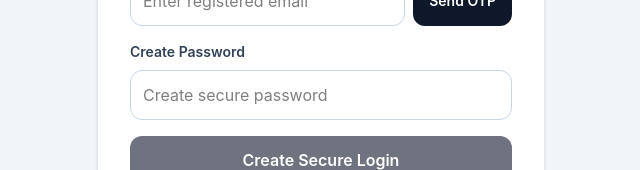
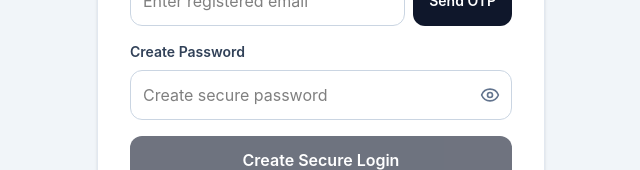
Before and after one commit to chandu7000/fraudshield-event-driven-payment-system, a React (Vite) app in the folder frontend/: page /register in a window 1280 px wide. Shown: the part 499-669 px from the top of the page, without its empty margins (319-959 px from the left). Built offline with nearby package versions, Linux system fonts and the light colour scheme.

Commit message:
Add password visibility toggle across auth pages

```diff
--- a/frontend/src/pages/ForgotPassword.jsx
+++ b/frontend/src/pages/ForgotPassword.jsx
@@ -1,6 +1,12 @@
 import { useEffect, useState } from "react";
 import { Link, useNavigate } from "react-router-dom";
-import { ShieldCheck, MailCheck, KeyRound } from "lucide-react";
+import {
+  ShieldCheck,
+  MailCheck,
+  KeyRound,
+  Eye,
+  EyeOff,
+} from "lucide-react";
 import {
   sendForgotPasswordOtp,
   verifyForgotPasswordOtp,
@@ -13,6 +19,7 @@ function ForgotPassword() {
   const [email, setEmail] = useState("");
   const [otp, setOtp] = useState("");
   const [newPassword, setNewPassword] = useState("");
+  const [showPassword, setShowPassword] = useState(false);
 
   const [otpSent, setOtpSent] = useState(false);
   const [otpVerified, setOtpVerified] = useState(false);
@@ -171,8 +178,7 @@ function ForgotPassword() {
 
             {message && (
               <div
-                className={`mb-5 rounded-xl p-4 text-sm font-medium ${
-                  messageType === "success"
+                className={`mb-5 rounded-xl p-4 text-sm font-medium ${messageType === "success"
                     ? "bg-emerald-100 text-emerald-700 border border-emerald-200"
                     : "bg-red-100 text-red-700 border border-red-200"
                   }`}
@@ -270,16 +276,24 @@ function ForgotPassword() {
                     />
 
                     <input
-                      type="password"
+                      type={showPassword ? "text" : "password"}
                       placeholder="Enter new password"
                       value={newPassword}
                       onChange={(e) => {
                         setNewPassword(e.target.value);
                         clearMessage();
                       }}
-                      className="w-full border border-slate-300 rounded-xl p-3 pl-10 text-sm sm:text-base outline-none focus:ring-2 focus:ring-slate-900 focus:border-slate-900"
+                      className="w-full border border-slate-300 rounded-xl p-3 pl-10 pr-12 text-sm sm:text-base outline-none focus:ring-2 focus:ring-slate-900 focus:border-slate-900"
                       required
                     />
+
+                    <button
+                      type="button"
+                      onClick={() => setShowPassword(!showPassword)}
+                      className="absolute right-3 top-1/2 -translate-y-1/2 text-slate-500 hover:text-slate-800"
+                    >
+                      {showPassword ? <EyeOff size={20} /> : <Eye size={20} />}
+                    </button>
                   </div>
                 </div>
               )}
--- a/frontend/src/pages/Login.jsx
+++ b/frontend/src/pages/Login.jsx
@@ -1,6 +1,6 @@
 import { useEffect, useState } from "react";
 import { Link, useNavigate } from "react-router-dom";
-import { ShieldCheck } from "lucide-react";
+import { Eye, EyeOff, ShieldCheck } from "lucide-react";
 import { loginUser } from "../services/authService";
 
 function Login() {
@@ -10,6 +10,8 @@ function Login() {
     email: "",
     password: "",
   });
+
+  const [showPassword, setShowPassword] = useState(false);
 
   const [message, setMessage] = useState("");
   const [messageType, setMessageType] = useState("");
@@ -128,15 +130,26 @@ function Login() {
                   Password
                 </label>
 
+                <div className="relative">
                   <input
-                  type="password"
+                    type={showPassword ? "text" : "password"}
                     name="password"
                     placeholder="Enter password"
                     value={formData.password}
                     onChange={handleChange}
-                  className="w-full border border-slate-300 rounded-xl p-3 text-sm sm:text-base outline-none focus:ring-2 focus:ring-slate-900 focus:border-slate-900"
+                    className="w-full border border-slate-300 rounded-xl p-3 pr-12 text-sm sm:text-base outline-none focus:ring-2 focus:ring-slate-900 focus:border-slate-900"
                     required
                   />
+
+                  <button
+                    type="button"
+                    onClick={() => setShowPassword(!showPassword)}
+                    className="absolute right-3 top-1/2 -translate-y-1/2 text-slate-500 hover:text-slate-800"
+                    aria-label={showPassword ? "Hide password" : "Show password"}
+                  >
+                    {showPassword ? <EyeOff size={20} /> : <Eye size={20} />}
+                  </button>
+                </div>
               </div>
 
               <div className="text-right">
--- a/frontend/src/pages/Register.jsx
+++ b/frontend/src/pages/Register.jsx
@@ -1,6 +1,11 @@
 import { useEffect, useState } from "react";
 import { Link, useNavigate } from "react-router-dom";
-import { ShieldCheck, MailCheck } from "lucide-react";
+import {
+  ShieldCheck,
+  MailCheck,
+  Eye,
+  EyeOff,
+} from "lucide-react";
 import { registerUser, sendOtp, verifyOtp } from "../services/authService";
 
 function Register() {
@@ -15,6 +20,7 @@ function Register() {
   const [otp, setOtp] = useState("");
   const [otpSent, setOtpSent] = useState(false);
   const [otpVerified, setOtpVerified] = useState(false);
+  const [showPassword, setShowPassword] = useState(false);
 
   const [message, setMessage] = useState("");
   const [messageType, setMessageType] = useState("");
@@ -209,8 +215,7 @@ function Register() {
 
             {message && (
               <div
-                className={`mb-5 rounded-xl p-4 text-sm font-medium ${
-                  messageType === "success"
+                className={`mb-5 rounded-xl p-4 text-sm font-medium ${messageType === "success"
                     ? "bg-emerald-100 text-emerald-700 border border-emerald-200"
                     : "bg-red-100 text-red-700 border border-red-200"
                   }`}
@@ -307,15 +312,26 @@ function Register() {
                   Create Password
                 </label>
 
+                <div className="relative">
                   <input
-                  type="password"
+                    type={showPassword ? "text" : "password"}
                     name="password"
                     placeholder="Create secure password"
                     value={formData.password}
                     onChange={handleChange}
-                  className="w-full border border-slate-300 rounded-xl p-3 outline-none focus:ring-2 focus:ring-slate-900 focus:border-slate-900"
+                    className="w-full border border-slate-300 rounded-xl p-3 pr-12 outline-none focus:ring-2 focus:ring-slate-900 focus:border-slate-900"
                     required
                   />
+
+                  <button
+                    type="button"
+                    onClick={() => setShowPassword(!showPassword)}
+                    className="absolute right-3 top-1/2 -translate-y-1/2 text-slate-500 hover:text-slate-800"
+                    aria-label={showPassword ? "Hide password" : "Show password"}
+                  >
+                    {showPassword ? <EyeOff size={20} /> : <Eye size={20} />}
+                  </button>
+                </div>
               </div>
 
               <button
```
Lines whose indentation alone changed are shown as unchanged.
